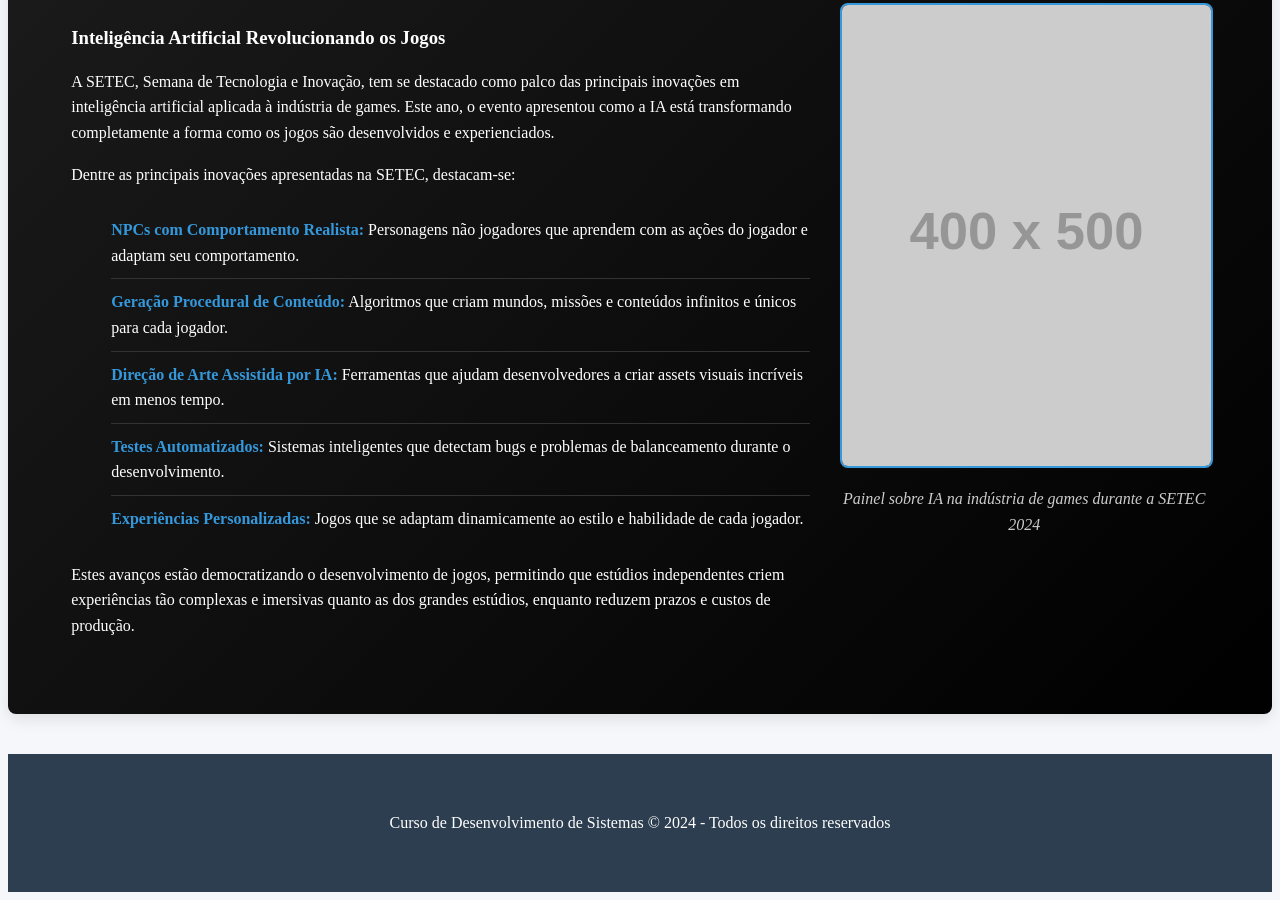
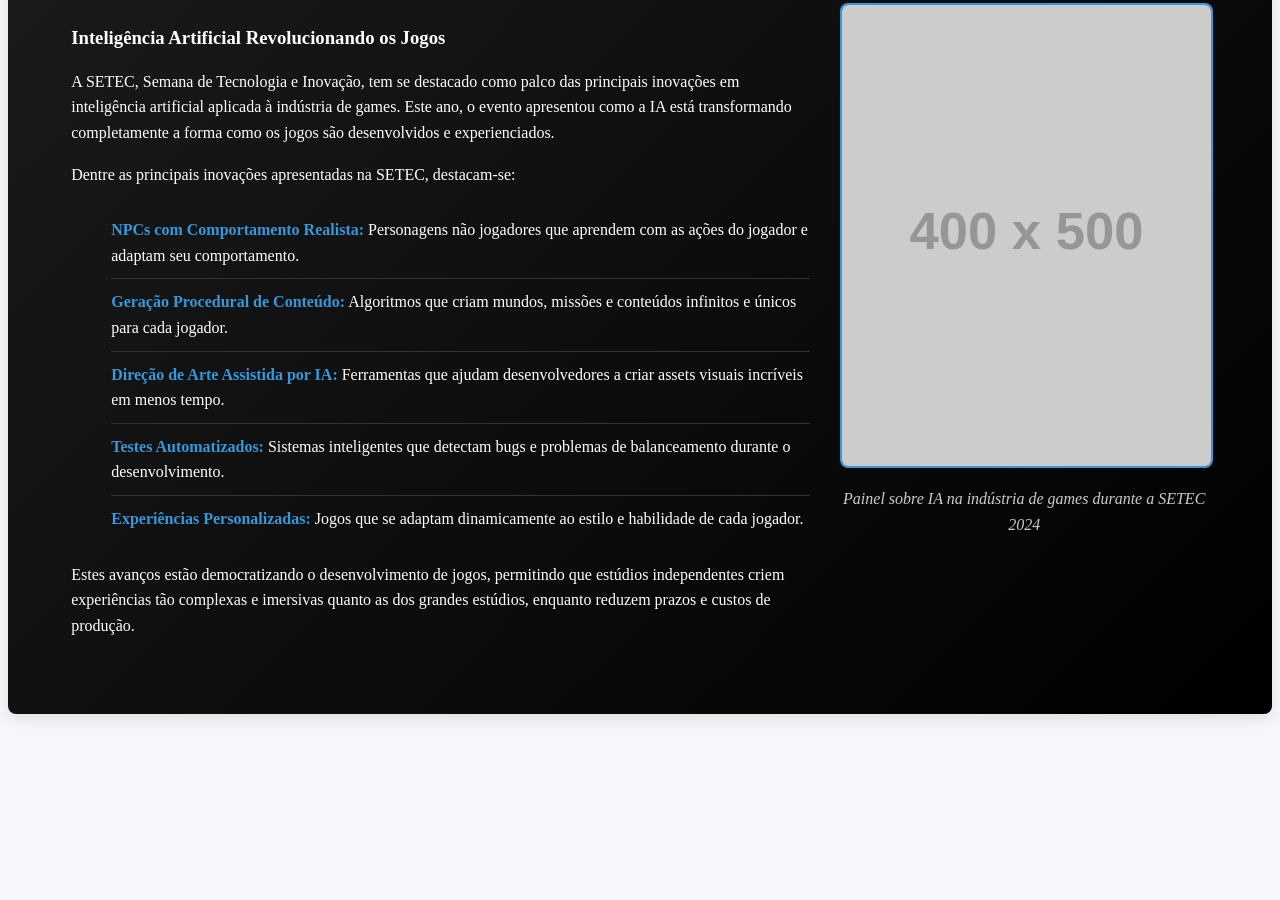
Before and after one commit to rafaelzin001/teste-de-tres-paginas, a plain HTML site: page index.html in a window 1280 px wide. Shown: the part 1861-2761 px from the top of the page. After the commit the page ends 2595 px from the top, so only its background shows below. Drawn offline with Linux system fonts and the light colour scheme; placeholder pictures from the web are drawn by us.

Commit message:
Update index.html

```diff
--- a/index.html
+++ b/index.html
@@ -101,11 +101,5 @@
             </div>
         </div>
     </section>
-
-    <footer>
-        <div class="container">
-            <p>Curso de Desenvolvimento de Sistemas &copy; 2024 - Todos os direitos reservados</p>
-        </div>
-    </footer>
 </body>
 </html>
```
